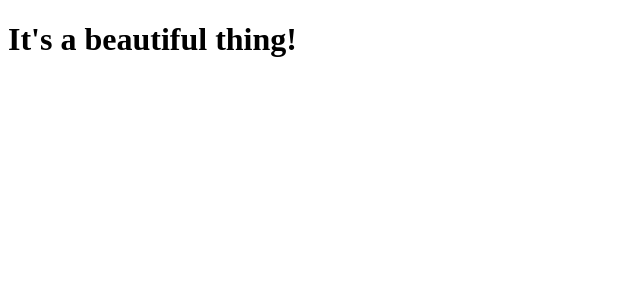
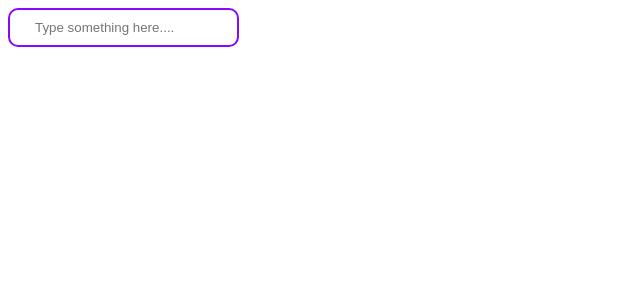
Before and after one commit to twrigh404G/Live-Chat-Room, a React (Create React App) app in the folder my-app/: page / in a window 1280 px wide. Shown: the top 300 px of the page, without its empty margins (0-640 px from the left). Built offline with nearby package versions, Linux system fonts and the light colour scheme.

Commit message:
styles init form login init

```diff
--- a/my-app/src/App.js
+++ b/my-app/src/App.js
@@ -1,7 +1,20 @@
+import './styles/index.css'
+
 export default function App() {
+  const userlogedin = false;
   return (
+  <div>
     <div>
-      <h1>It's a beautiful thing!</h1>
+      {!userlogedin ? (
+        <form>
+        <input type="text" name="text" class="input" placeholder="Type something here...."></input>
+      </form>
+      ):(
+        <div>
+          chat room
+        </div>
+      )}
     </div>
+  </div>
   );
 }
--- /dev/null
+++ b/my-app/src/styles/index.css
@@ -0,0 +1,13 @@
+/* From uiverse.io by @Yaseen549 */
+.input {
+    color: #8707ff;
+    border: 2px solid #8707ff;
+    border-radius: 10px;
+    padding: 10px 25px;
+    background: transparent;
+    max-width: 190px;
+   }
+
+   .input:active {
+    box-shadow: 2px 2px 15px #8707ff inset;
+   }
```
